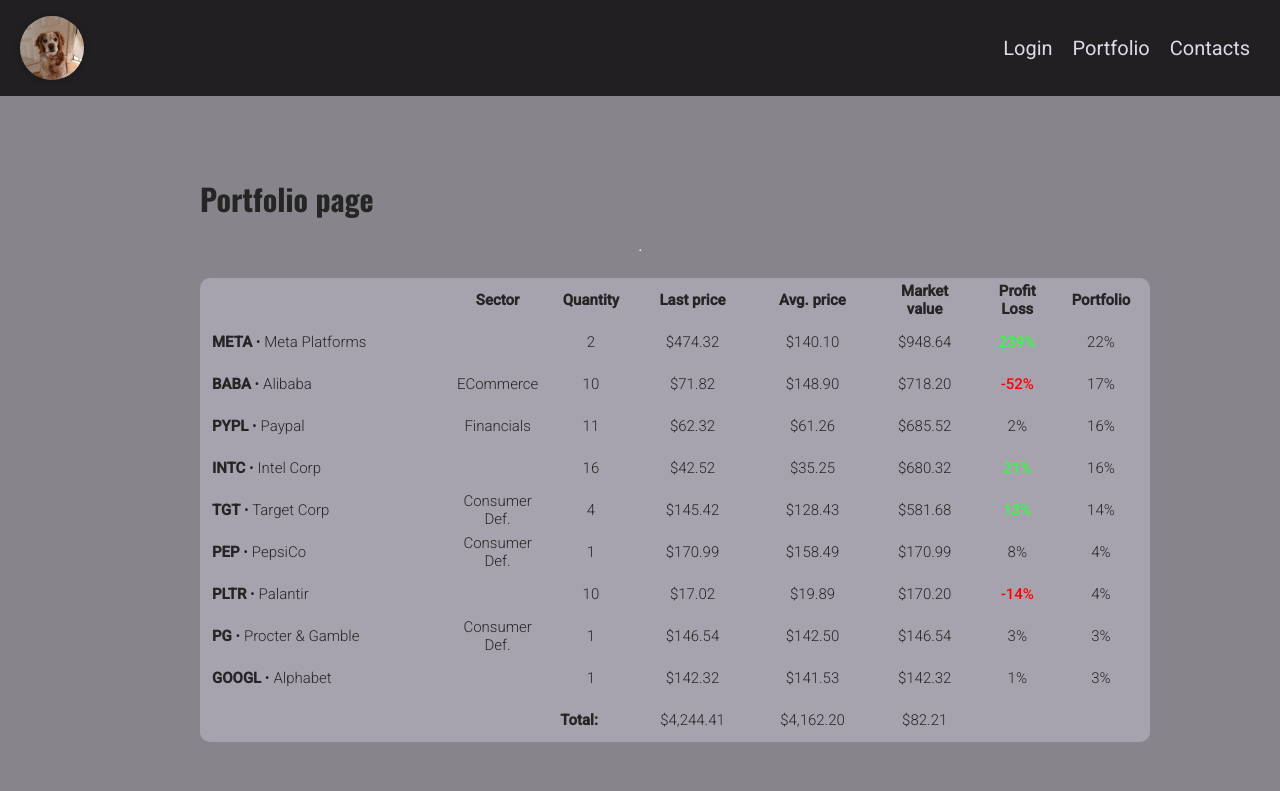
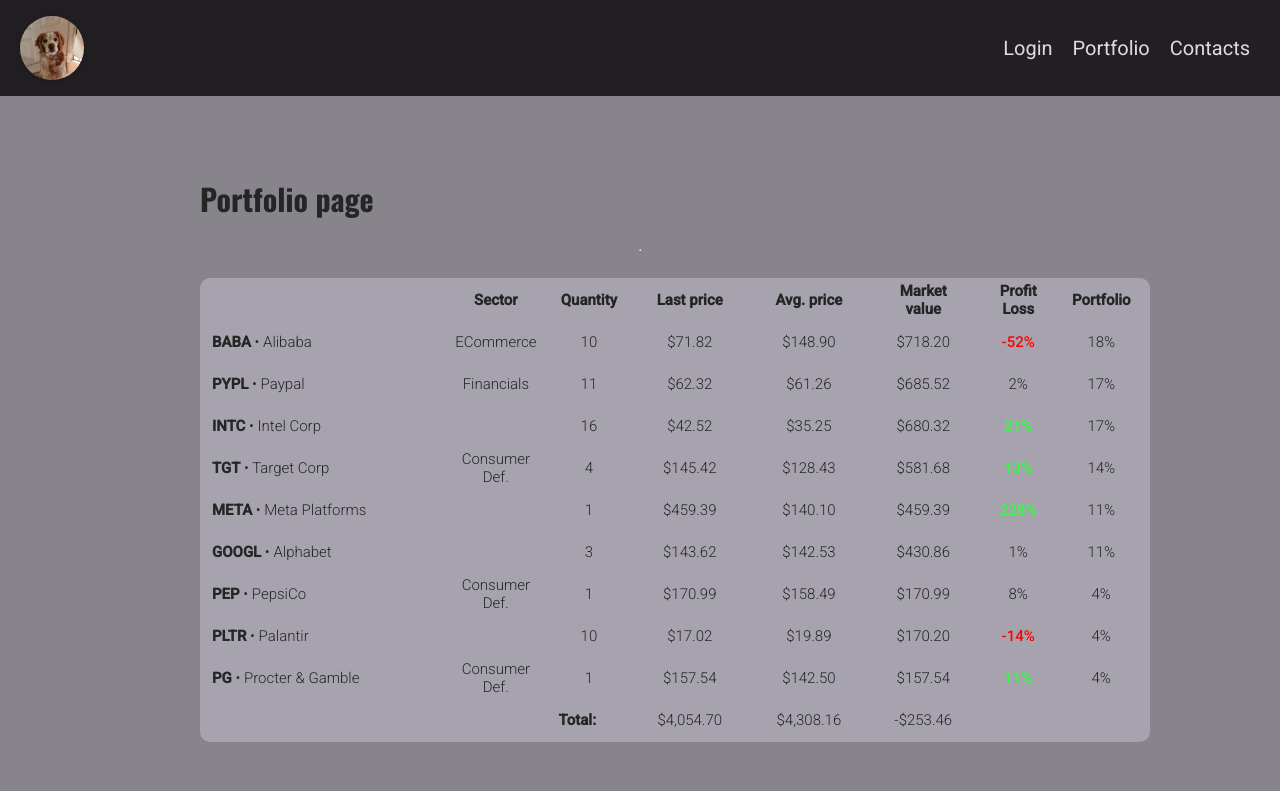
Before and after one commit to DuarteMCSilva/stock-portfolio-client, an Angular app: page /portfolio in a window 1280 px wide. Shown: the top 791 px of the page. Built offline with nearby package versions, Linux system fonts and the light colour scheme.

Commit message:
Manual update evaluations

```diff
--- a/src/app/pages/portfolio/portfolio.component.ts
+++ b/src/app/pages/portfolio/portfolio.component.ts
@@ -9,13 +9,13 @@
 
   entries: StockEntry[] = [
     { ticker: 'BABA', name: 'Alibaba', sector: 'ECommerce', quantity: 10, lastPrice: 71.82, avgPrice: 148.90 },
-    { ticker: 'GOOGL', name: 'Alphabet', sector: '', quantity: 1, lastPrice: 142.32, avgPrice: 141.53 },
+    { ticker: 'GOOGL', name: 'Alphabet', sector: '', quantity: 3, lastPrice: 143.62, avgPrice: 142.53 },
     { ticker: 'INTC', name: 'Intel Corp', sector: '', quantity: 16, lastPrice: 42.52, avgPrice: 35.25 },
-    { ticker: 'META', name: 'Meta Platforms', sector: '', quantity: 2, lastPrice: 474.32, avgPrice: 140.10 },
+    { ticker: 'META', name: 'Meta Platforms', sector: '', quantity: 1, lastPrice: 459.39, avgPrice: 140.10 },
     { ticker: 'PLTR', name: 'Palantir', sector: '', quantity: 10, lastPrice: 17.02, avgPrice: 19.89 },
     { ticker: 'PYPL', name: 'Paypal', sector: 'Financials', quantity: 11, lastPrice: 62.32, avgPrice: 61.26 },
     { ticker: 'PEP', name: 'PepsiCo', sector: 'Consumer Def.', quantity: 1, lastPrice: 170.99 , avgPrice: 158.49 },
-    { ticker: 'PG', name: 'Procter & Gamble', sector: 'Consumer Def.', quantity: 1, lastPrice: 146.54, avgPrice: 142.50},
+    { ticker: 'PG', name: 'Procter & Gamble', sector: 'Consumer Def.', quantity: 1, lastPrice: 157.54, avgPrice: 142.50},
     { ticker: 'TGT', name: 'Target Corp', sector: 'Consumer Def.', quantity: 4, lastPrice: 145.42, avgPrice: 128.43 }
   ]
 
--- a/src/assets/evaluations.json
+++ b/src/assets/evaluations.json
@@ -2,7 +2,7 @@
     {
         "date": "04 Feb 24",
         "ticker": "GOOGL",
-        "intrinsicValue": 169.02232672550895,
+        "intrinsicValue": 169.02,
         "financials": {
             "revenue": 307400,
             "fcf": 69500,
@@ -19,7 +19,7 @@
     {
         "date": "04 Feb 24",
         "ticker": "PEP",
-        "intrinsicValue": 104.75022686174991,
+        "intrinsicValue": 104.75,
         "financials": {
             "revenue": 91600,
             "fcf": 6950,
@@ -36,7 +36,7 @@
     {
         "date": "04 Feb 24",
         "ticker": "PG",
-        "intrinsicValue": 156.3505908576996,
+        "intrinsicValue": 156.35,
         "financials": {
             "revenue": 83933,
             "fcf": 16000,
```
